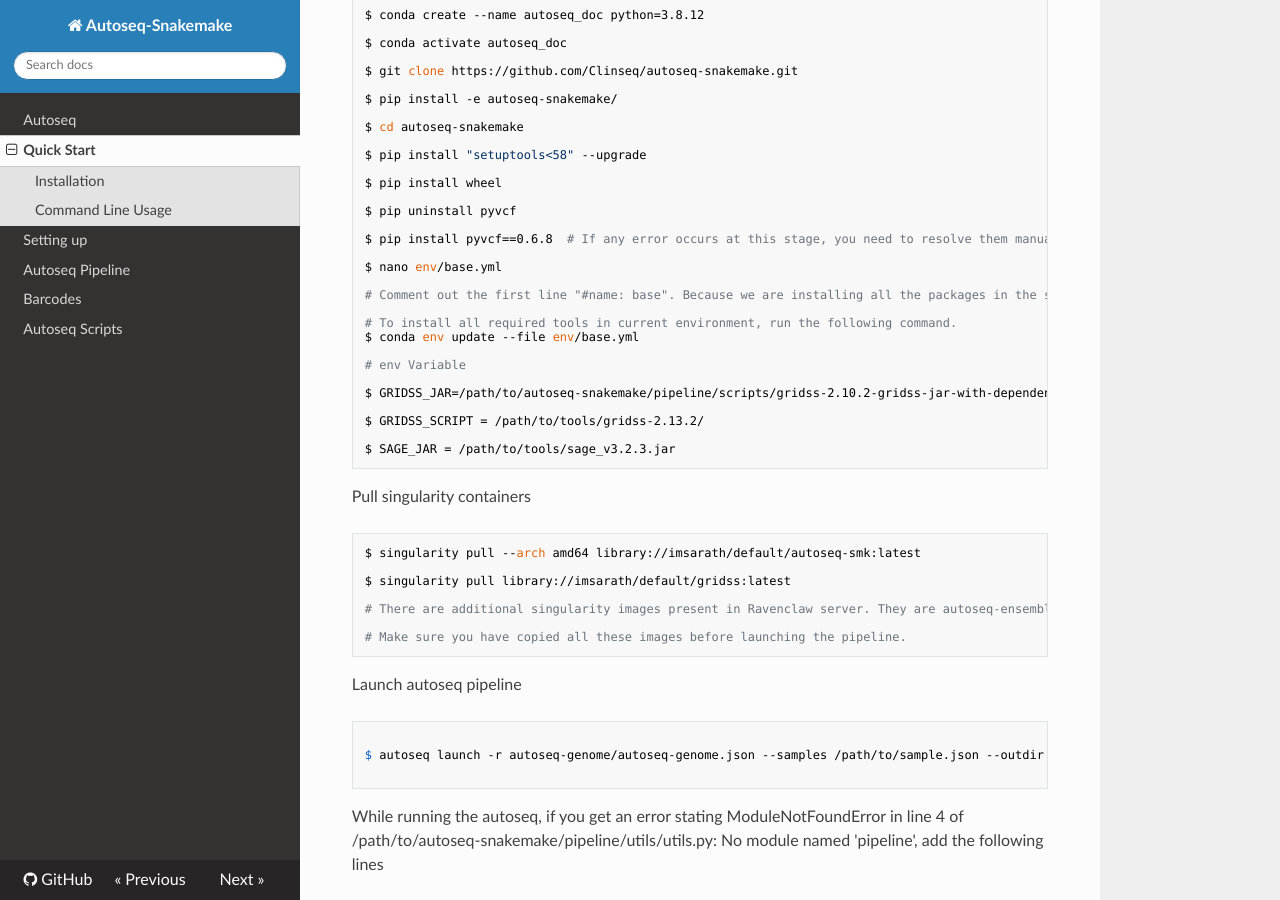
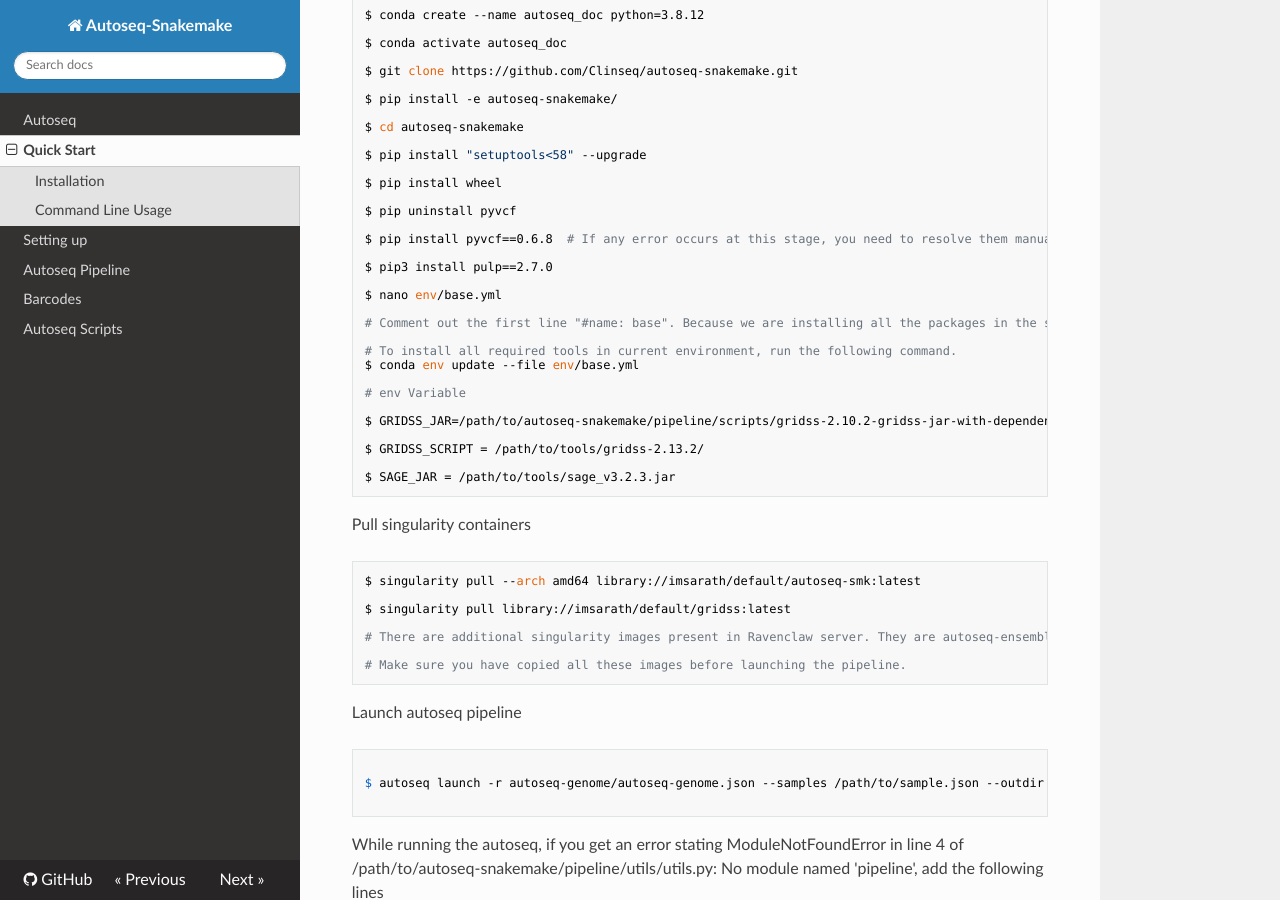
Before and after one commit to ClinSeq/autoseq-snakemake, an MkDocs documentation site: the page built from docs/quick_start.md, in a window 1280 px wide and 900 px high, scrolled down 449 px. Built offline with MkDocs 1.6.1, drawn with Linux system fonts in a browser that asks for light colours; nearby versions of some CDN libraries.

Commit message:
Added dependancy: pulp2.7.0

```diff
--- a/docs/quick_start.md
+++ b/docs/quick_start.md
@@ -32,6 +32,8 @@
 $ pip uninstall pyvcf
 
 $ pip install pyvcf==0.6.8  # If any error occurs at this stage, you need to resolve them manually.
+
+$ pip3 install pulp==2.7.0
 
 $ nano env/base.yml
 
```
